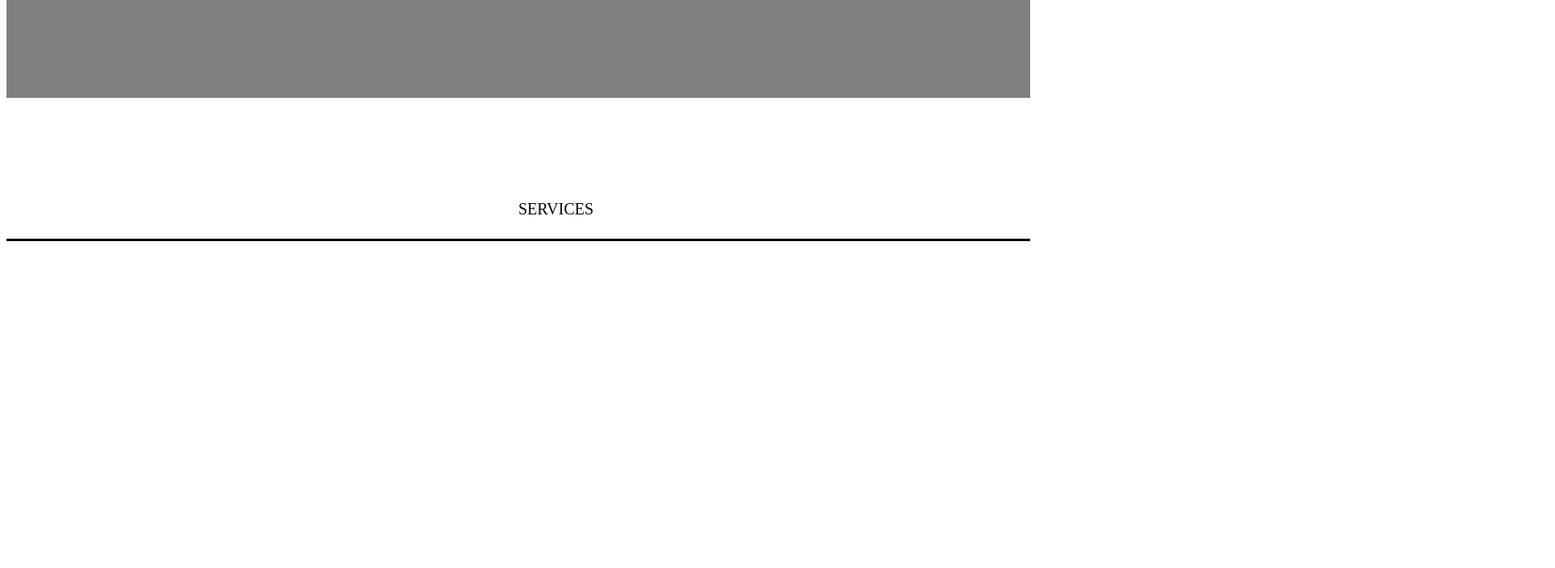
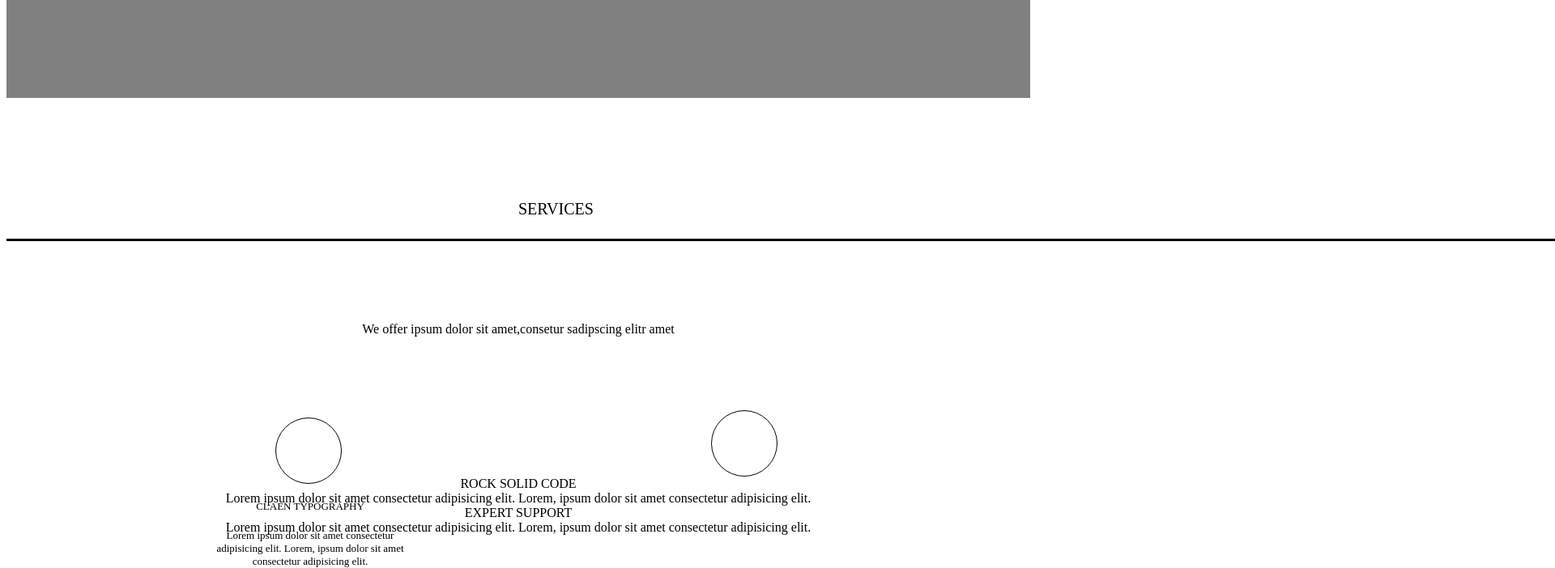
Before and after one commit to AndreyBych/lesson_9, a plain HTML site: page index.html in a window 1280 px wide. Shown: the part 620-1322 px from the top of the page at 81% size, 1920 px wide, since content can reach past the window. Before the commit the page ends 1118 px from the top, so only its background shows below. Drawn offline with Linux system fonts and the light colour scheme.

Commit message:
Added footeran designed sections

```diff
--- a/css/style.css
+++ b/css/style.css
@@ -7,7 +7,7 @@ header{
     background-size: 100%;
 }
 .leftcontent{
-    padding: 0px 10px 0px 250px;
+    padding: 0px 10px 0px 150px;
 }
 .title{
     padding: 22% 15%;
@@ -27,6 +27,10 @@ a{
     padding: 10px 0px;
 
 }
+.started:hover{
+    background-color: rgba(0, 0, 0, 0.692);
+    transition: 1s;
+}
 .argency{
     padding: 15px 0px 20px 0px;
 }
@@ -41,5 +45,54 @@ a{
     padding:  10% 50% 25px 50%;
     font-size: 20px;
     border-bottom:solid;
-    margin: 0px 0px 200px 0px;
+    margin: 0px 0px 25px 0px;
+    width: 60%;
 }
+.loremtop{
+    text-align: center;
+    margin: 100px;
+}
+.circle1{
+    border-radius: 50%;
+    border: 1px solid;
+    background:white;
+    box-shadow:  0.375em 0.375em 0 0 rgba(15, 28, 63, 0, 125);
+    height: 5em;
+    width: 5em;
+    margin: 0 0 0 332px;
+}
+.circle1:hover{
+    background-color: lightblue;
+    transition: 0.3s;
+}
+.cleant{
+    display: flexbox;
+    text-align: center;
+    margin: 20px 20px 250px 250px;
+    width: 250px;
+    font-size: 13px;
+}
+.rocks{
+    text-align: center;
+    display: flexbox;
+}
+.experts{
+    text-align: center;
+    display: flexbox;
+}
+.loremleft{
+    margin-top: 20px;
+}
+.circle2{
+    border-radius: 50%;
+    border: 1px solid;
+    background:white;
+    box-shadow:  0.375em 0.375em 0 0 rgba(15, 28, 63, 0, 125);
+    height: 5em;
+    width: 5em;
+    margin: -445px 0 0 870px;
+}
+.circle2:hover{
+    background-color: lightblue;
+    transition: 0.3s;
+}
--- a/index.html
+++ b/index.html
@@ -3,11 +3,11 @@
 <head>
     <meta charset="UTF-8">
     <meta http-equiv="X-UA-Compatible" content="IE=edge">
-    <meta name="viewport" content="width=, initial-scale=1.0">
+    <meta name="viewport" content="width=device-width, initial-scale=1.0">
     <title>Document</title>
     <link rel="stylesheet" href="/lesson_9/css/style.css">
 </head>
-<body>
+
     <header>
         <header-content>
             <h3 class="leftcontent"><strong>Startup</strong></h3>
@@ -28,10 +28,45 @@
             <a href=""><h3 class="started">GET STARTED</h3></a>
         </header-title>
     </header>
-    <footer>
+    <body>
         <div class="services">
             SERVICES
         </div>
-    </footer>
-</body>
-</html>
+        <div class="loremtop">
+            We offer ipsum dolor sit amet,consetur sadipscing elitr amet
+        </div>
+        <div>
+            <div class="circle1"></div>
+            <div class="cleant">
+                <div>
+                    CLAEN TYPOGRAPHY
+                </div>
+                <div class="loremleft">
+                    Lorem ipsum dolor sit amet consectetur adipisicing elit. Lorem, ipsum dolor sit amet consectetur adipisicing elit.
+                </div>
+            </div>
+            <div class="circle2"></div>
+            <div class="rocks">
+                 <div>
+                    ROCK SOLID CODE
+            </div>
+                <td class="lorembottom">
+                    Lorem ipsum dolor sit amet consectetur adipisicing elit. Lorem, ipsum dolor sit amet consectetur adipisicing elit.
+                </td>
+            </div>
+            <div class="circle3"></div>
+            <div class="experts">
+                <div >
+                    EXPERT SUPPORT
+                </div>
+                <div class="loremright">
+                    Lorem ipsum dolor sit amet consectetur adipisicing elit. Lorem, ipsum dolor sit amet consectetur adipisicing elit.
+                </div>
+            </div>
+        </div>
+    </body>
+<!--<footer>
+       <div>
+        @ 2015 STARTUP, DISIGNED BY SHAPEDTHEME
+       </div>
+    </footer> -->
```
